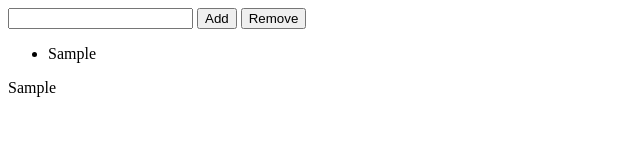
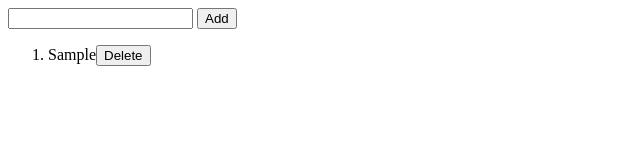
Before and after one commit to Majok-Bol/List-Book, a plain HTML site: page index.html in a window 1280 px wide. Both pictures are taken after typing "Sample" into the empty fields and a click on the button "Add". Shown: the whole page, without its empty margins (0-640 px from the left). Drawn offline with Linux system fonts and the light colour scheme.

Commit message:
added remove button to delete items

```diff
--- a/index.html
+++ b/index.html
@@ -11,8 +11,7 @@
 <body>
     <input type="text" id="txt" />
     <button id="btn1">Add</button>
-    <button id="btn2">Remove</button>
-    <ul id="myList"></ul>
+    <ol id="myList"></ol>
     <p id="paragraph"></p>
 </body>
 <script src="./script.js"></script>
--- a/script.js
+++ b/script.js
@@ -10,16 +10,26 @@ function add() {
   myButton.addEventListener("click", () => {
     // get input element value
     let inputText = document.getElementById("txt");
-    const value = inputText.value;
-    if (value.trim() === "") {
+    const value = inputText.value.trim();
+    if (value === "") {
       document.getElementById("paragraph").textContent =
         "Please enter valid input";
     } else {
-      document.getElementById("paragraph").textContent = inputText.value;
+      document.getElementById("paragraph").textContent = "";
     }
     //create list
     const listItems = document.createElement("li");
     listItems.textContent = value;
+
+    // Create delete button
+    const deleteButton = document.createElement("button");
+    deleteButton.textContent = "Delete";
+    deleteButton.addEventListener("click", () => {
+      listItems.remove();
+    });
+
+    // Append delete button to list item
+    listItems.appendChild(deleteButton);
     // append it to the unordered list
     document.getElementById("myList").appendChild(listItems);
     //clear input field
@@ -27,15 +37,4 @@ function add() {
   });
 }
 
-function removeFunction() {
-  const button2 = document.getElementById("btn2");
-  button2.addEventListener("click", () => {
-    document.getElementById("myList");
-    //check if myList lastchild
-    if (myList.lastChild) {
-      myList.removeChild(myList.lastChild);
-    }
-  });
-}
 add();
-removeFunction();
```
